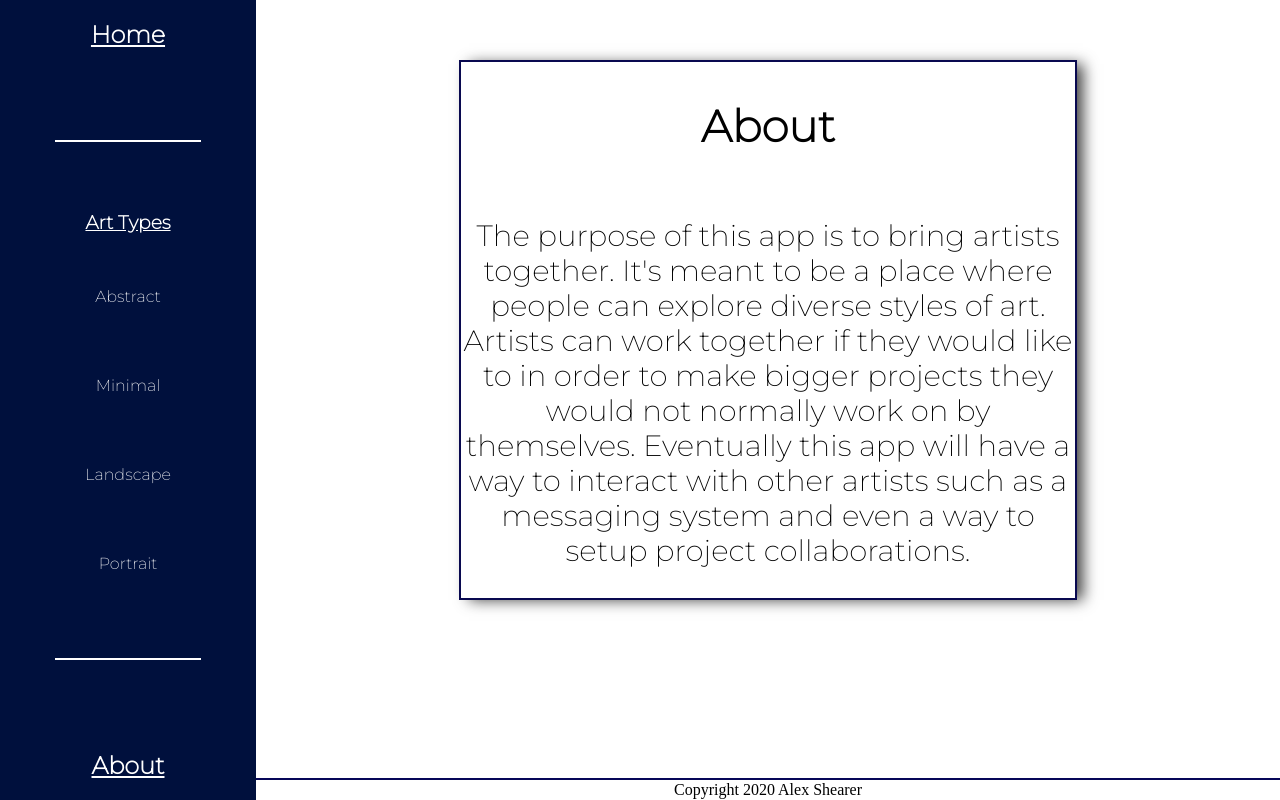
After one commit to alexandershearer/Intensive1.1, a Flask app: page /about in a window 1280 px wide. The commit adds this page. Run offline with Flask 2, Linux system fonts and the light colour scheme; some libraries are stand-ins or nearby versions.

Commit message:
Added the about route and the about html

```diff
--- a/app.py
+++ b/app.py
@@ -10,16 +10,17 @@ mongo = PyMongo(app)
 
 @app.route('/')
 def greeting_posts():
-
+    #This is rendering the home html and also getting all the posts from the posts database to show on the home page.
     posts = mongo.db.posts.find()
 
     return render_template('home.html', posts=posts)
 
-@app.route('/new_post', methods=['GET', 'POST'])
+@app.route('/new_post', methods=['GET', 'POST']) #This function is going to be used for the user to make a new post and save it into the database
 def create():
     if request.method == 'POST':
         post_title = request.form.get('post_title')
 
+        #This is getting the data from the form to store into the collection for posts
         new_post = {
             'title': post_title,
             'post_description': request.form.get('post_description'),
@@ -34,5 +35,9 @@ def create():
     else:
         return render_template('new_post.html')
 
+@app.route('/about') #This function is going to render the about.html file
+def about():
+    return render_template('about.html')
+
 if __name__ == '__main__':
     app.run(debug=True)
--- a/static/style.css
+++ b/static/style.css
@@ -69,7 +69,7 @@ main {
 
 .greeting_post{
     height: 275px;
-    width: 100%;
+    width: 75%;
     border: 2px solid rgb(0, 0, 85);
 }
 .greeting_description{
@@ -154,7 +154,6 @@ div#items {
 
 div.post {
     border: 2px solid #2e2e2e;
-    border-radius: 10px;
     width: 200px;
     height: 200px;
     margin: 30px;
@@ -167,8 +166,6 @@ div.post img {
     width: 100%;
     height: 150px;
     object-fit: cover;
-    border-top-left-radius: 10px;
-    border-top-right-radius: 10px;
 }
 
 div.post-content {
@@ -184,3 +181,18 @@ div.post-content a {
     text-decoration: none;
     align-self: center;
 }
+
+
+/* CSS FOR THE ABOUT PAGE */
+.content{
+    margin-top: 50px;
+    border: 2px solid rgb(9, 9, 80);
+    font-size: 22pt;
+    width: 60%;
+    display: flex;
+    flex-direction: column;
+    text-align: center;
+    -webkit-box-shadow: 8px 2px 14px -2px rgba(0,0,0,0.75);
+    -moz-box-shadow: 8px 2px 14px -2px rgba(0,0,0,0.75);
+    box-shadow: 8px 2px 14px -2px rgba(0,0,0,0.75);
+}
--- /dev/null
+++ b/templates/about.html
@@ -0,0 +1,16 @@
+{% extends 'base.html' %}
+{% block content %}
+
+<main>
+    <section class="content">
+        <h1>About</h1>
+        <p>
+            The purpose of this app is to bring artists together. It's meant to be a place where people can explore diverse styles of art.
+            Artists can work together if they would like to in order to make bigger projects they would not normally work on by themselves.
+            Eventually this app will have a way to interact with other artists such as a messaging system and even a way to setup project
+            collaborations.
+        </p>
+    </section>
+</main>
+
+{% endblock content %}
```
